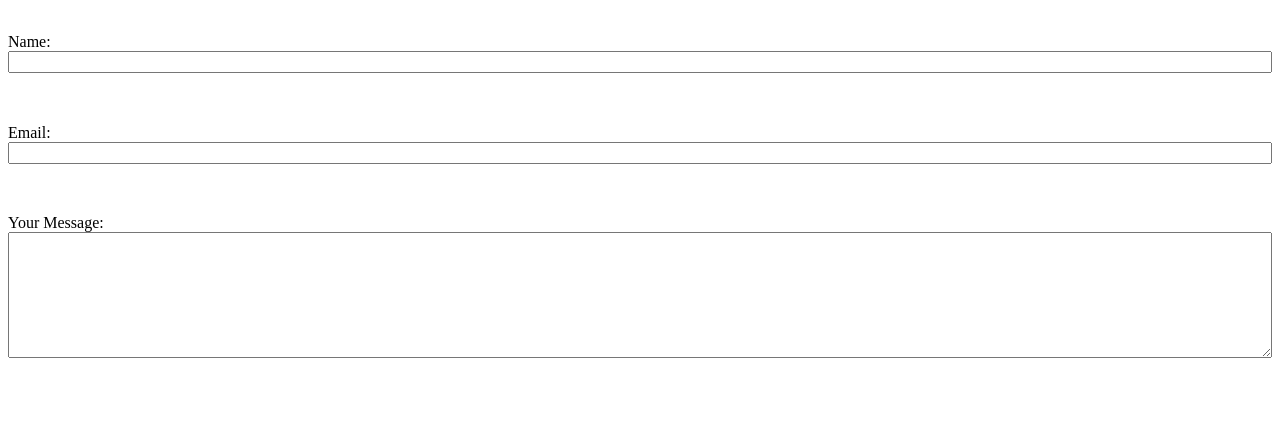
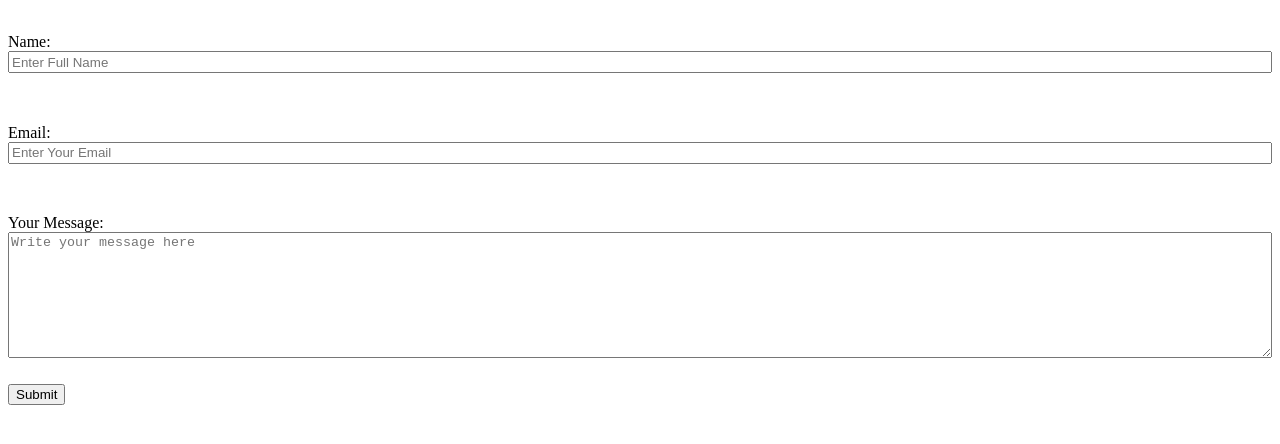
Before and after one commit to Jeff-Clark-Topeka/ThinkFul-HMTL-Forms-Assessment, a plain HTML site: page src/index.html in a window 1280 px wide. Drawn offline with Linux system fonts and the light colour scheme.

Commit message:
added submit button and placeholder text

```diff
--- a/src/index.html
+++ b/src/index.html
@@ -11,16 +11,17 @@
     <form>
         <div>
             <label for="name">Name: </label>
-            <input id="name" type="text" name="name">
+            <input id="name" type="text" name="name" placeholder="Enter Full Name">
         </div>
         <div>
             <label for="email">Email: </label>
-            <input id="email" type="text" name="email">
+            <input id="email" type="text" name="email" placeholder="Enter Your Email">
         </div>
         <div>
             <label for="message">Your Message: </label>
-            <textarea id="message" name="message"></textarea>
+            <textarea id="message" name="message" placeholder="Write your message here"></textarea>
         </div>
+        <button type="submit">Submit</button>
     </form>
 </body>
 </html>
```
